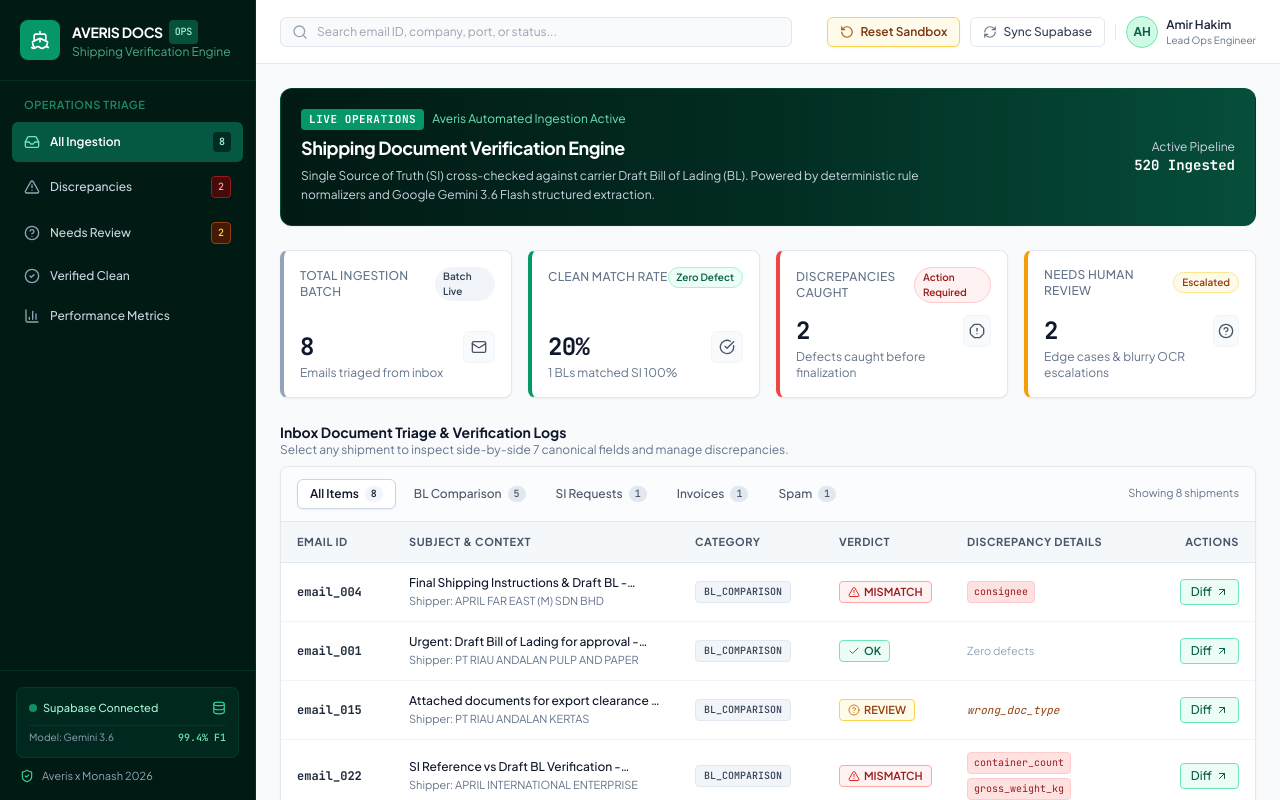
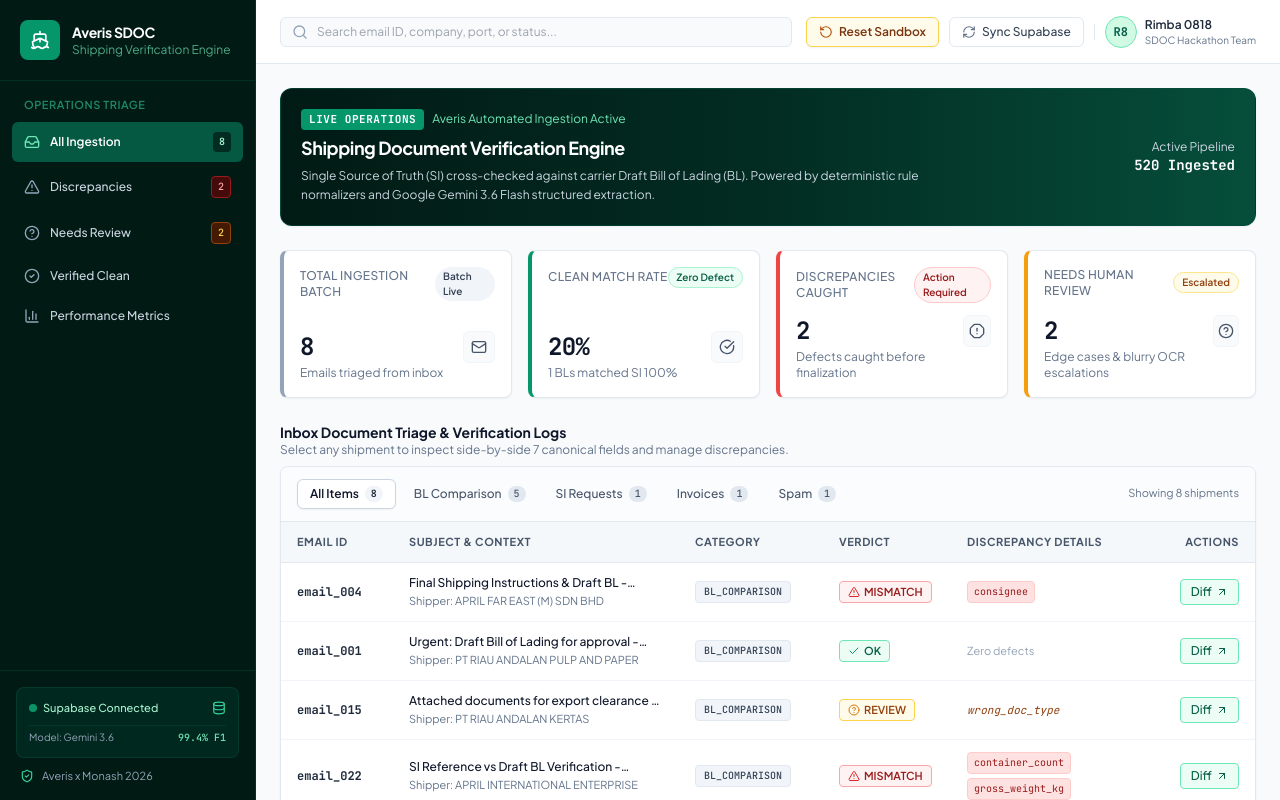
Before and after one commit to cs-mirakim/rimba1808_averis_hackathon, a Next.js app in the folder web/: page / in a window 1280 px wide. Built offline with nearby package versions, Linux system fonts and the light colour scheme; no server answers; the database is empty.

Commit message:
chore(branding): update user profile to Rimba 0818, remove OPS badge, and rename to Averis SDOC

```diff
--- a/web/src/components/Header.tsx
+++ b/web/src/components/Header.tsx
@@ -61,12 +61,12 @@ export const Header: React.FC<HeaderProps> = ({
         <div className="h-4 w-px bg-slate-200" />
 
         <div className="flex items-center gap-2">
-          <div className="w-8 h-8 rounded-full bg-emerald-100 border border-emerald-300 text-emerald-800 flex items-center justify-center font-bold text-xs">
-            AH
+          <div className="w-8 h-8 rounded-full bg-emerald-100 border border-emerald-300 text-emerald-800 flex items-center justify-center font-bold text-xs font-mono">
+            R8
           </div>
           <div className="hidden sm:block text-left">
-            <p className="text-xs font-semibold text-slate-800 leading-none">Amir Hakim</p>
-            <p className="text-[10px] text-slate-500 leading-none mt-1">Lead Ops Engineer</p>
+            <p className="text-xs font-semibold text-slate-800 leading-none">Rimba 0818</p>
+            <p className="text-[10px] text-slate-500 leading-none mt-1">SDOC Hackathon Team</p>
           </div>
         </div>
       </div>
--- a/web/src/components/Sidebar.tsx
+++ b/web/src/components/Sidebar.tsx
@@ -42,9 +42,8 @@ export const Sidebar: React.FC<SidebarProps> = ({ currentTab, onTabChange, stats
               <Ship className="w-5 h-5 text-white" />
             </div>
             <div>
-              <h1 className="font-bold text-sm tracking-tight text-white flex items-center gap-1.5">
-                AVERIS DOCS
-                <span className="text-[10px] px-1.5 py-0.5 rounded bg-emerald-800/80 text-emerald-200 font-mono font-medium">OPS</span>
+              <h1 className="font-bold text-sm tracking-tight text-white">
+                Averis SDOC
               </h1>
               <p className="text-xs text-emerald-300/70">Shipping Verification Engine</p>
             </div>
```
